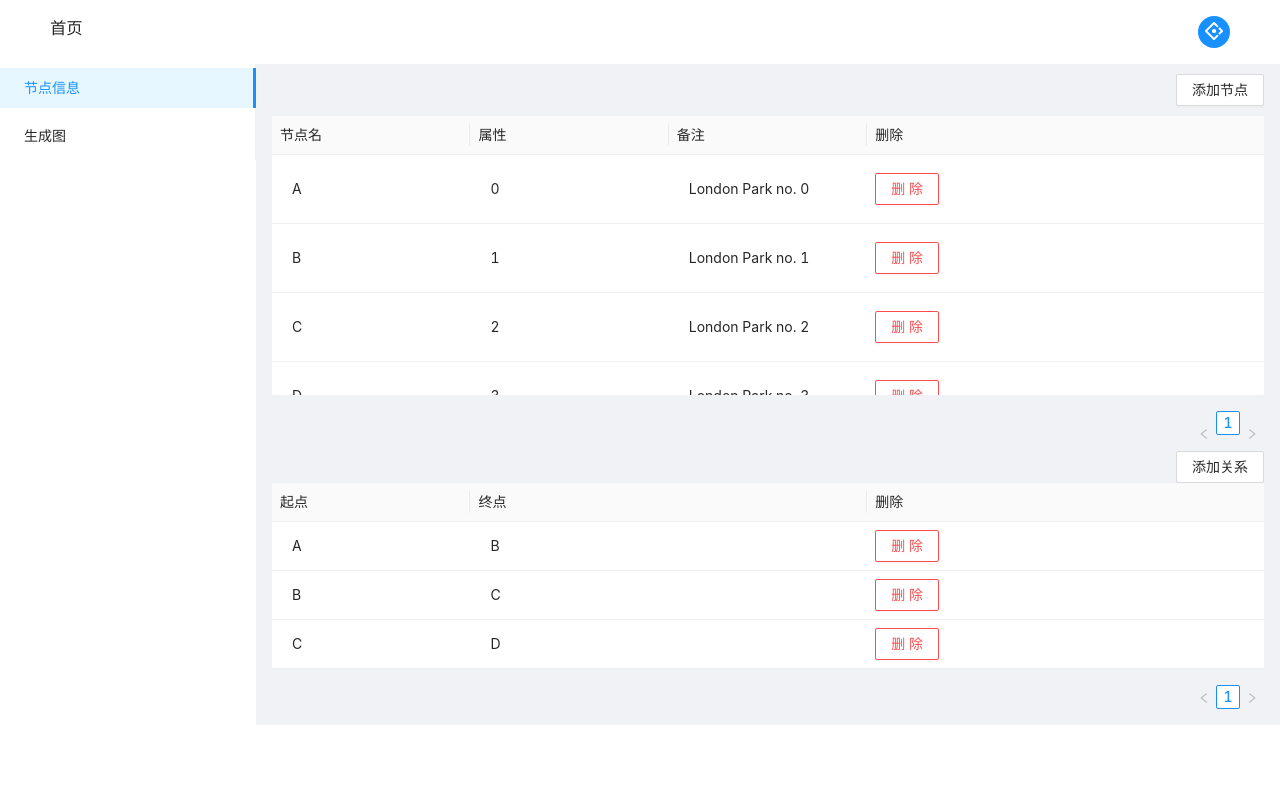
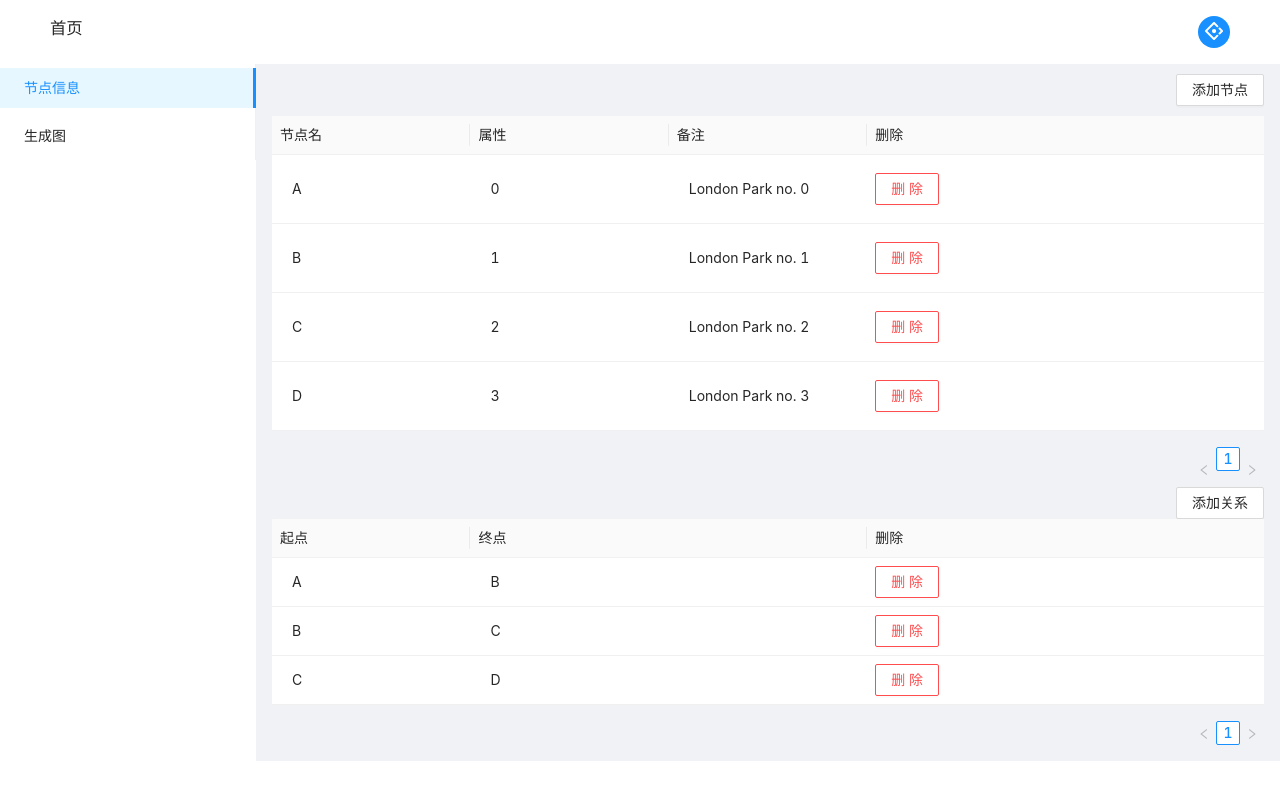
Before and after one commit to Tankaizhong/-, a React (Vite) app: page /content/data in a window 1280 px wide. Built offline with nearby package versions, Linux system fonts and the light colour scheme.

Commit message:
修复移动端上备注显示异常的错误

```diff
--- a/src/Rudex/Slice/NodeSlice.ts
+++ b/src/Rudex/Slice/NodeSlice.ts
@@ -30,7 +30,7 @@ export const updateNode =
     const chartSource = NodeList(getState());
     let tmp: any[] = [];
     let { ...data } = curdata;
-    console.log(data);
+    // console.log(data);
 
     chartSource.forEach((item: { key: Key }) => {
       if (item.key === data.key) {
--- a/src/pages/Data/Node.tsx
+++ b/src/pages/Data/Node.tsx
@@ -61,11 +61,8 @@ const EditableCell: React.FC<EditableCellProps> = ({
   };
 
   const save = async () => {
-    // console.log(1);
-
     try {
       const values = await form.validateFields();
-      // console.log({ ...record, ...values });
       handleSave({ ...record, ...values });
     } catch (errInfo) {
       console.log("Save failed:", errInfo);
@@ -75,8 +72,10 @@ const EditableCell: React.FC<EditableCellProps> = ({
   if (editable) {
     childNode = editing ? (
       <Form.Item
-        style={{ margin: 0 }}
         name={dataIndex}
+        style={{
+          textAlign: "left",
+        }}
         rules={[
           {
             required: true,
@@ -84,12 +83,20 @@ const EditableCell: React.FC<EditableCellProps> = ({
           },
         ]}
       >
-        <Input
-          style={{ border: "0", marginRight: "0" }}
-          ref={inputRef}
-          onPressEnter={save}
-          onBlur={save}
-        />
+        <div
+          className='content'
+        >
+          <Input
+            style={{
+              whiteSpace: "nowrap",
+              overflow: "hidden",
+              textOverflow: "ellipsis",
+            }}
+            ref={inputRef}
+            onPressEnter={save}
+            onBlur={save}
+          />
+        </div>
       </Form.Item>
     ) : (
       <div className='editable-cell-value-wrap' onClick={toggleEdit}>
@@ -161,6 +168,8 @@ export default function Node(props: any) {
       title: "备注",
       dataIndex: "note",
       width: "20%",
+      // innerHeight: "30%",
+      height: "40%",
       key: "note",
       editable: true,
     },
@@ -206,7 +215,11 @@ export default function Node(props: any) {
       </Button>
       <Table
         pagination={{ pageSize: 5 }}
-        scroll={{ y: 240 }}
+        // scroll={{ y: 240 }}
+        style={{
+          width: "100%",
+          height: "100%",
+        }}
         components={components}
         size='small'
         columns={NodeCol}
```
